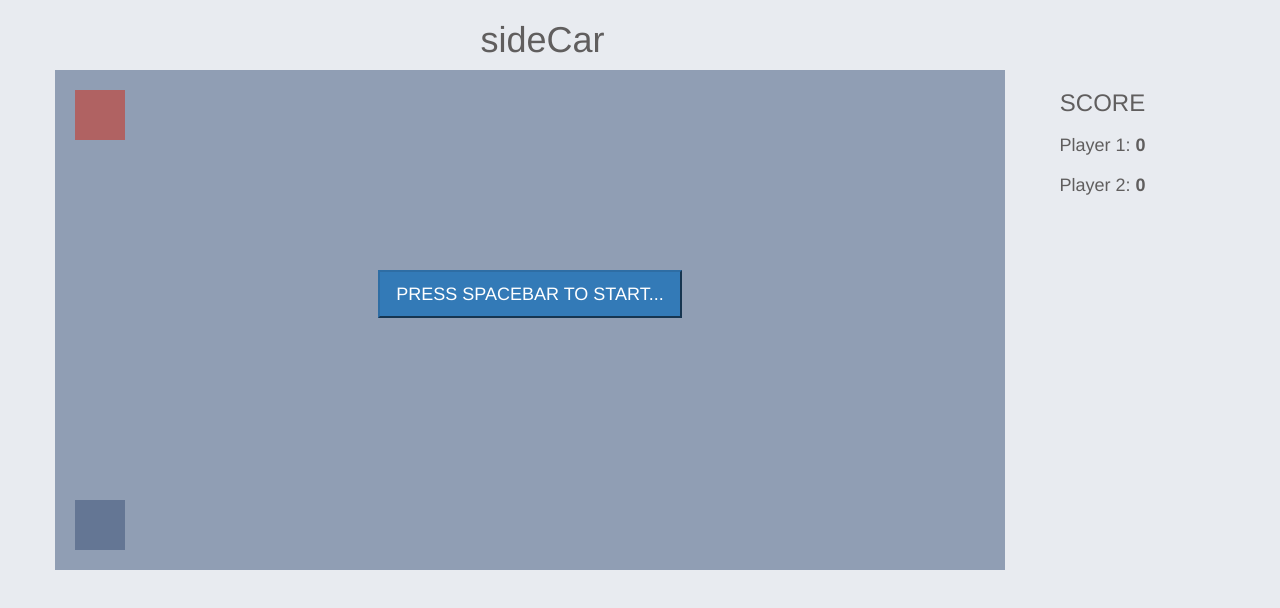
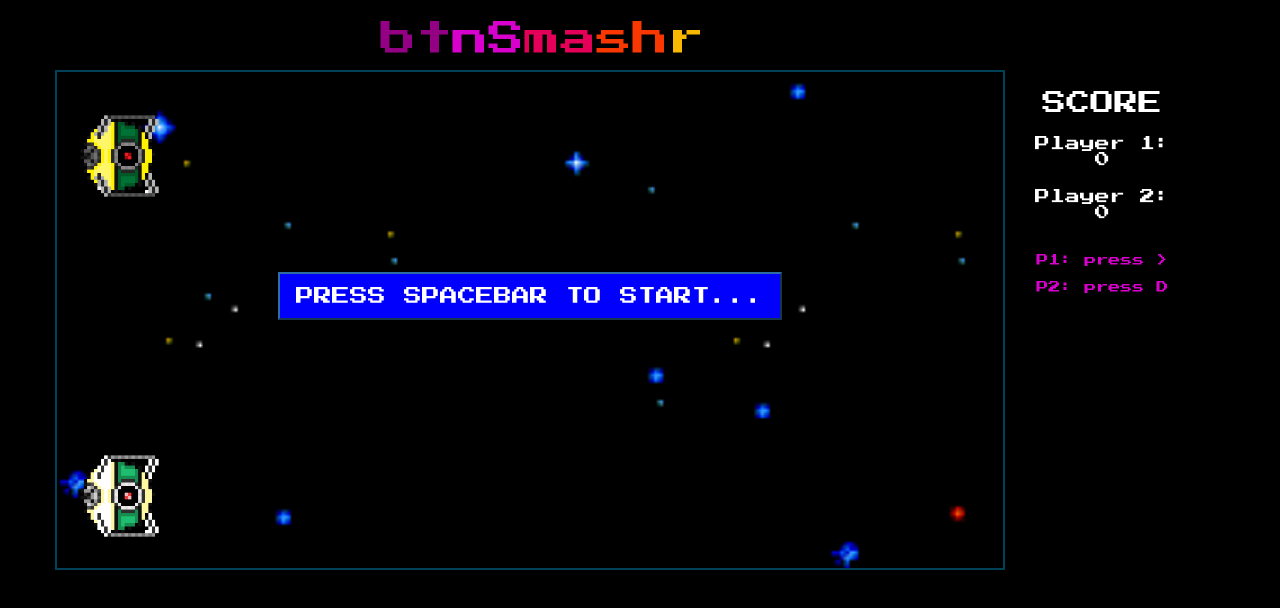
Before and after one commit to mradambeck/project-00, a plain HTML site: page index.html in a window 1280 px wide. Drawn offline with nearby package versions, Linux system fonts and the light colour scheme.

Commit message:
made it purty. Still having a bug wher eI can't seem to stop the players from going while the game hasn't started.

```diff
--- a/css/style.css
+++ b/css/style.css
@@ -1,44 +1,70 @@
 body {
-  background-color: #e8ebf0;
-  color: #605e5e;
+  font-family: 'Press Start 2P', cursive;
+  background-color: #000;
+  color: #fff;
+}
+/*
+#940084
+*/
+div {
+
 }
 
-div {
+h4 {
+  font-size: 15px;
+}
 
+.btn-primary{
+  background-color: rgb(0, 0 ,252);
+}
+
+.btn-primary:hover{
+  background-color: rgb(0, 0 ,252);
 }
 
 .display-none {
   display: none;
 }
 
-.scores  {
-  font-weight: bold;
+.sprite  {
+  width: 85px;
 }
 
 #board {
-  background-color: #909eb4;
+  background-color: #000;
+  /*background-image: url("../images/bg.gif");*/
+  background-image: url("../images/bg2.gif");
+  background-size: 100%;
   width: 950px;
   height: 500px;
   text-align: center;
+  border: 2px solid rgb(0, 64 ,88);
   /*position: relative;*/
+}
+
+#controls  {
+  color: rgb(216, 0 ,204);
+  font-size: 12px;
+  margin-top: 20px;
+  text-decoration: blink;
 }
 
 #player-one {
   position: absolute;
-  top: 20px;
+  top: 40px;
   left: 20px;
   width: 50px;
   height: 50px;
-  background-color: #b06262;
+  /*background-color: #b06262;*/
 }
 
 #player-two {
   position: absolute;
-  top: 430px;
+  top: 380px;
   left: 20px;
   width: 50px;
   height: 50px;
-  background-color: #647694;
+  /*background-color: #647694;*/
 }
 
 #reset-btn {
@@ -50,6 +76,7 @@ div {
 
 #score-board {
   text-align: center;
+  font-size: 10px;
 }
 
 #start-btn {
@@ -64,3 +91,30 @@ div {
 #title {
   text-align: center;
 }
+
+#winners-circle {
+  text-align: center;
+  font-size: 20px;
+  padding-top: 30px;
+}
+
+/* TITLE COLORS */
+#bt {
+  color: rgb(148, 0 ,132);
+}
+
+#nS {
+  color: rgb(216, 0 ,204);
+}
+
+#ma {
+  color: rgb(228, 0 ,88);
+}
+
+#sh {
+  color: rgb(248, 56 ,0);
+}
+
+#r  {
+  color: rgb(248, 184 ,0);
+}
--- a/index.html
+++ b/index.html
@@ -9,32 +9,33 @@
   <link rel="stylesheet" type="text/css" href="css/style.css">
   <!-- jQuery from CDN -->
   <script src="https://ajax.googleapis.com/ajax/libs/jquery/1.10.2/jquery.min.js"></script>
-  <!-- jQuery UI -->
-  <link rel="stylesheet" href="https://ajax.googleapis.com/ajax/libs/jqueryui/1.11.4/themes/smoothness/jquery-ui.css">
-  <script src="https://ajax.googleapis.com/ajax/libs/jqueryui/1.11.4/jquery-ui.min.js"></script>
+
   <!-- handlebars -->
   <script type="text/javascript" src="https://cdnjs.cloudflare.com/ajax/libs/handlebars.js/4.0.5/handlebars.min.js"></script>
   <!-- link to custom javascript file (always require after external JS libraries) -->
   <script src="js/app.js"></script>
   <!-- Google Fonts to import Raleway -->
-  <link href='https://fonts.googleapis.com/css?family=Raleway:400,600' rel='stylesheet' type='text/css'>
+  <link href='https://fonts.googleapis.com/css?family=Press+Start+2P' rel='stylesheet' type='text/css'>
 
-  <title>sideCar</title>
+  <title>btnSmashr</title>
 </head>
 <body>
   <div class="container">
     <div class="row">
-      <div class="col-xs-10" id="title"><h1>sideCar</h1></div>
+      <!-- ridiculous title styling... sorry! -->
+      <div class="col-xs-10" id="title"><h1><span id="bt">bt</span><span id="nS">nS</span><span id="ma">ma</span><span id="sh">sh</span><span id="r">r</span></h1></div>
     </div>
     <div class="row">
       <div class="col-sm-10" id="board">
         <div class="row" id="start-game">
-          <button class="btn-primary btn-lg" id="start-btn">PRESS SPACEBAR TO START...</button>
+          <button class="btn-primary btn-lg blink" id="start-btn">PRESS SPACEBAR TO START...</button>
         </div>
         <div id="player-one">
-          <!-- <img src="images/ship01.gif"> -->
+          <img class="sprite" src="images/sprite-yellow.gif">
         </div>
-        <div id="player-two"></div>
+        <div id="player-two">
+          <img class="sprite" src="images/sprite-white.gif">
+        </div>
         <!-- <div class="row" id="reset-row">
           <button class="btn-danger btn-lg btn-block display-none" id="reset-btn">NEW GAME</button>
         </div> -->
@@ -44,8 +45,15 @@
           <div class= "row"><h3>SCORE</h3></div>
           <div class= "row"><h4>Player 1: <span class="scores" id="p1-score">0</span></h4></div>
           <div class= "row"><h4>Player 2: <span class="scores" id="p2-score">0</span></h4></div>
+          <div class="row" id="controls">
+            <p>P1: press ></p>
+            <p>P2: press D</p>
+          </div>
         </div>
       </div>
+    </div>
+    <div class="row blink" >
+      <div class="col-sm-10 blink" id="winners-circle"></div>
     </div>
   </div>
 </body>
--- a/js/app.js
+++ b/js/app.js
@@ -13,9 +13,9 @@ function Player(playerNumber){
           var playerPosition = $playerOne.position();
           if (event.which === 39){
             event.preventDefault();
-            console.log('keypress 39');
-            if (playerPosition.left < 200){ //890
-              $playerOne.animate({left: playerPosition.left+5}, 30);
+            // console.log('keypress 39');
+            if (playerPosition.left < 850){
+              $playerOne.animate({left: playerPosition.left+20}, 150);
             }
                 // console.log('playerOne-R');
             scoreBoard.checkWin(playerPosition.left, "Player One");
@@ -27,12 +27,12 @@ function Player(playerNumber){
           var playerPosition = $playerTwo.position();
           if (event.which === 68){
             event.preventDefault();
-            console.log('keypress 68');
-            if (playerPosition.left < 200){ //890
-                  $playerTwo.animate({left: playerPosition.left+5}, 30);
+            // console.log('keypress 68');
+            if (playerPosition.left < 850){
+                  $playerTwo.animate({left: playerPosition.left+20}, 150);
                 }
                 // console.log('player2-R');
-                scoreBoard.checkWin(playerPosition.left, "Player One");
+                scoreBoard.checkWin(playerPosition.left, "Player Two");
           }
         });
       }
@@ -49,17 +49,16 @@ var scoreBoard = {
   gameOver: false,
   reset: function(){
     console.log('reset');
-    $('#player-one').animate({left: 20}, 300);
-    $('#player-two').animate({left: 20}, 300);
-
+    $('#player-one').animate({left: 20}, 500);
+    $('#player-two').animate({left: 20}, 500);
     $('#start-game').removeClass('display-none');
     gameStart();
   },
   checkWin: function(position, winner){
     console.log('checkWin');
     // checks position to see if at the end of the game board
-    if (position > 180 ){ //885
-      alert (winner + " wins!");
+    if (position > 840 ){
+      $('#winners-circle').text(winner + " WINS!");
       if (winner === "Player One"){
         this.p1Score++;
         $('#p1-score').text(this.p1Score);
@@ -80,10 +79,11 @@ var gameStart = function(){
   $doc.on("keydown", function startGame(event){
     if (event.keyCode === 32){
       this.gameOver = false;
+      $('#start-game').addClass('display-none');
+      $('#winners-circle').text('');
+      console.log("added display none to $startGame");
       playerOne.movement();
       playerTwo.movement();
-      $('#start-game').addClass('display-none');
-      console.log("added display none to $startGame");
     } else {
       return;
     }
@@ -99,6 +99,8 @@ gameStart();
 $doc.ready(function() {
   console.log( "Document ready!" );
 
-
-
+  var blinkfunction = function(){
+    $('.blink').toggle();
+  };
+  window.setInterval(blinkfunction, 600);
 });
```
Also changed, not shown: images/bg2.gif (added), images/sprite-white.gif (added), images/sprite-yellow.gif (added), 1 other file.
